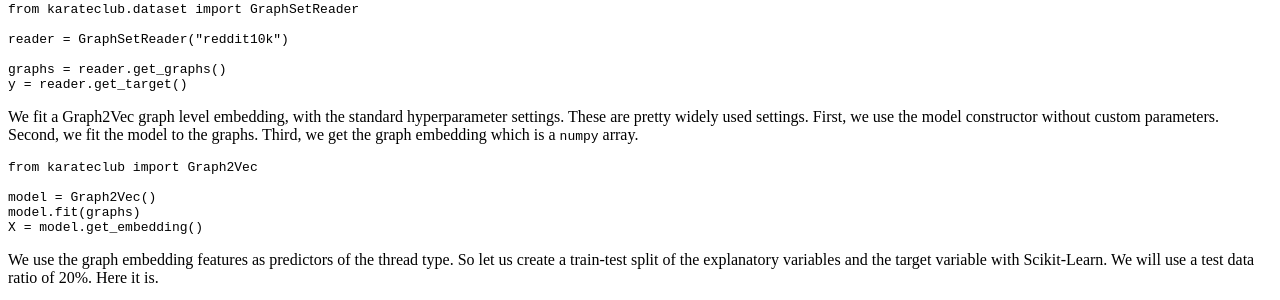
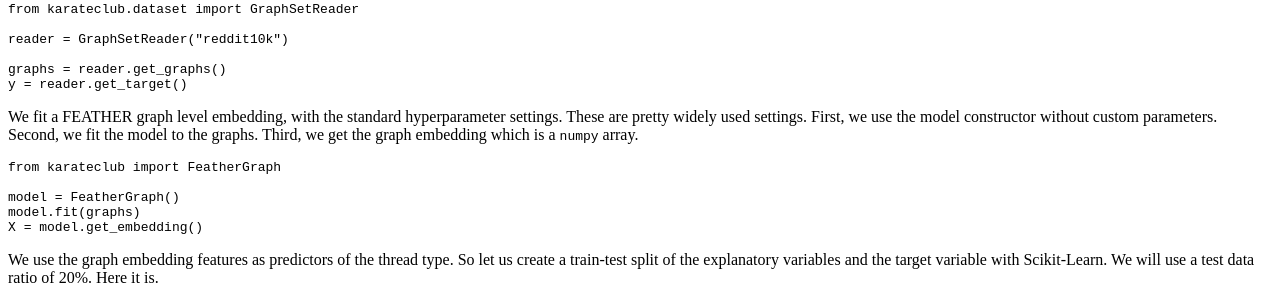
Before and after one commit to benedekrozemberczki/karateclub, a Sphinx documentation site: the page built from docs/source/notes/introduction.rst, in a window 1280 px wide and 900 px high, scrolled down 4150 px. Shown: the part 152-452 px from the top of the window. Built offline with Sphinx 7.4.7 and the Read the Docs theme 2.0.0, drawn with Linux system fonts in a browser that asks for light colours; pages that are not in the unit, such as notebooks, are missing from menus.

Commit message:
Readme Fix

```diff
--- a/docs/source/notes/introduction.rst
+++ b/docs/source/notes/introduction.rst
@@ -224,15 +224,15 @@
     graphs = reader.get_graphs()
     y = reader.get_target()
 
-We fit a Graph2Vec graph level embedding, with the standard hyperparameter settings. These are pretty widely used settings.
+We fit a FEATHER graph level embedding, with the standard hyperparameter settings. These are pretty widely used settings.
 First, we use the model constructor without custom parameters. Second, we fit the model to the graphs. Third, we get the graph embedding
 which is a ``numpy`` array.
 
 .. code-block:: python
 
-    from karateclub import Graph2Vec
+    from karateclub import FeatherGraph
 
-    model = Graph2Vec()
+    model = FeatherGraph()
     model.fit(graphs)
     X = model.get_embedding()
 
```
